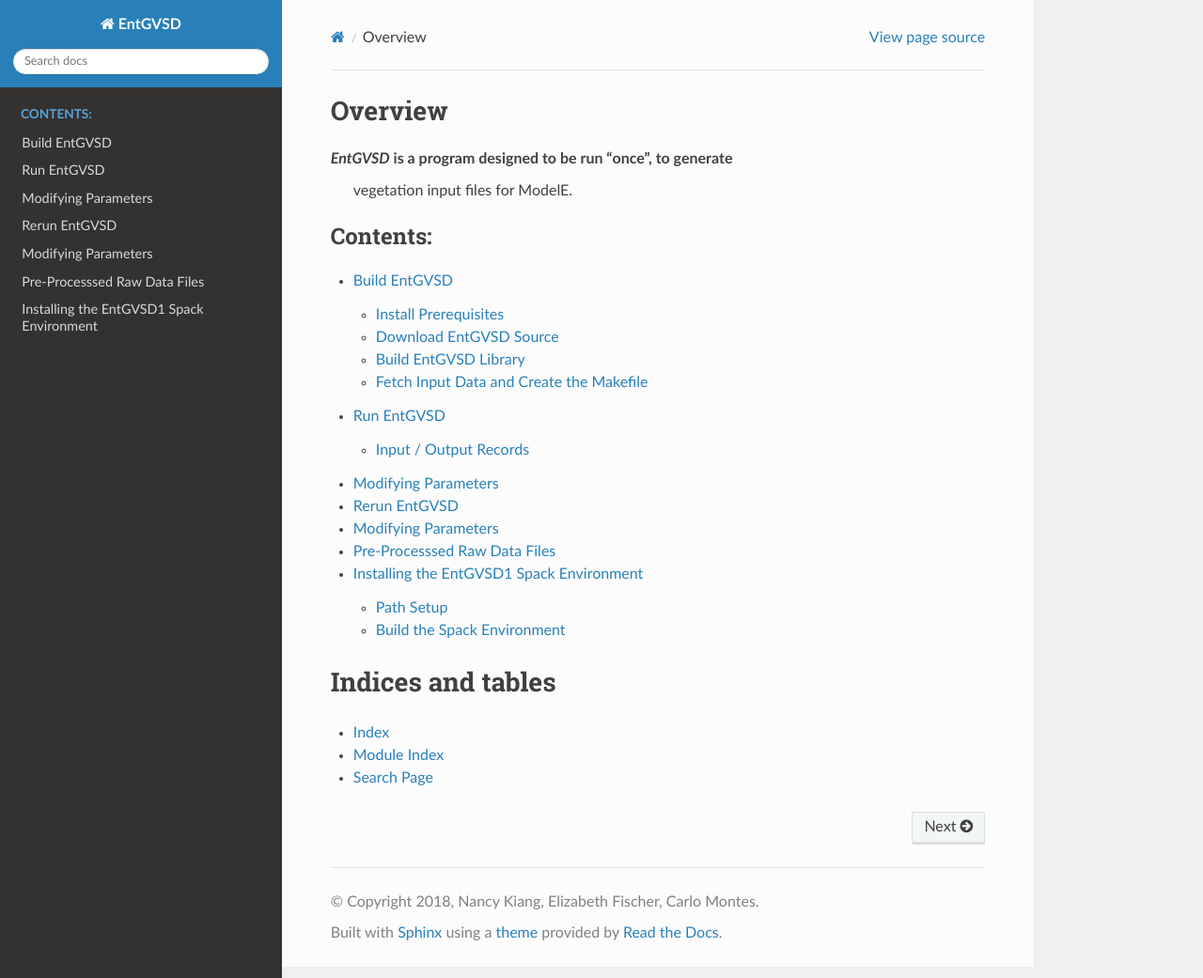
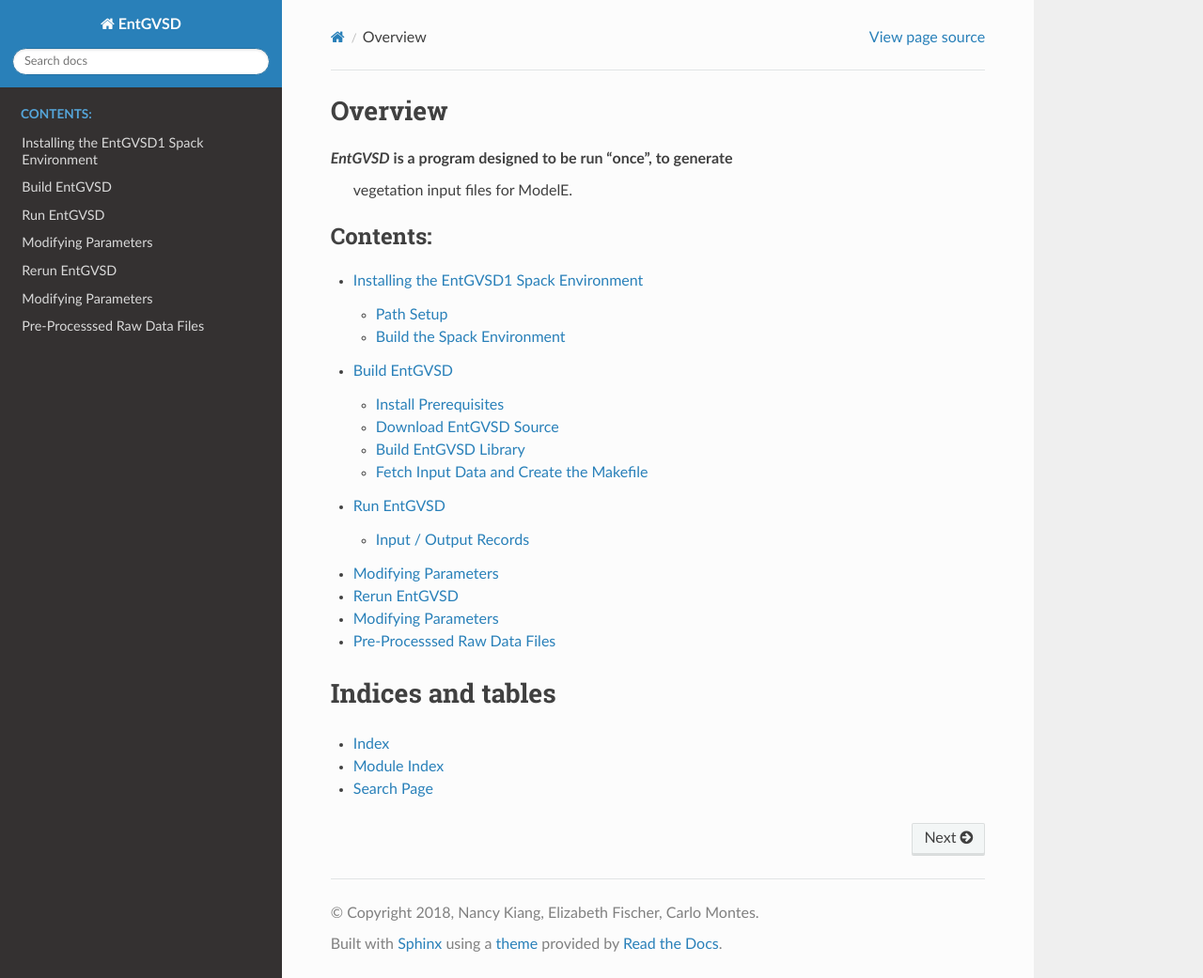
Before and after one commit to ent-tbm/entgvsd1, a Sphinx documentation site: the page built from sphinx/source/index.rst, in a window 1280 px wide and 1041 px high. Shown: the whole window at 94% size. Built offline with Sphinx 7.4.7 and the Read the Docs theme 2.0.0, drawn with Linux system fonts in a browser that asks for light colours.

Commit message:
Updated docs

```diff
--- a/sphinx/source/building.rst
+++ b/sphinx/source/building.rst
@@ -1,7 +1,7 @@
-.. _building
-
 Build EntGVSD
 =============
+
+.. _building:
 
 Install Prerequisites
 ---------------------
--- a/sphinx/source/index.rst
+++ b/sphinx/source/index.rst
@@ -14,8 +14,8 @@ Overview
    :maxdepth: 2
    :caption: Contents:
 
+   spackenv
    building
-   spackenv
 
 Indices and tables
 ==================
--- a/sphinx/source/spackenv.rst
+++ b/sphinx/source/spackenv.rst
@@ -1,7 +1,7 @@
-.. _spackenv:
-
 Installing the EntGVSD1 Spack Environment
 =========================================
+
+.. _spackenv:
 
 These instructions outline how to install the prerequisites for EntGVSD1 on
 *discover* (or any computer), starting from scratch.  For the most
```
Also changed, not shown: other parts of sphinx/source/building.rst (+1 -1 lines).
